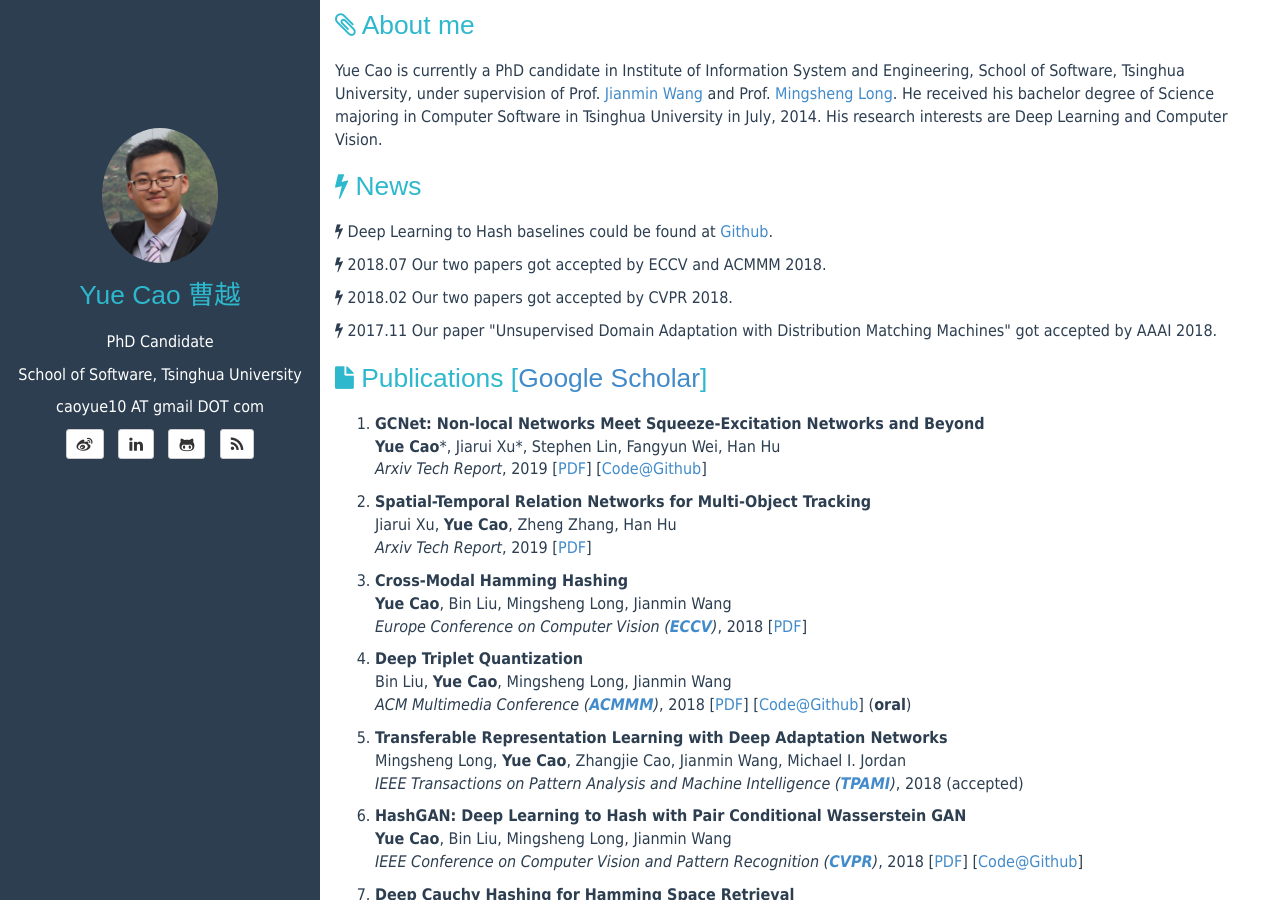
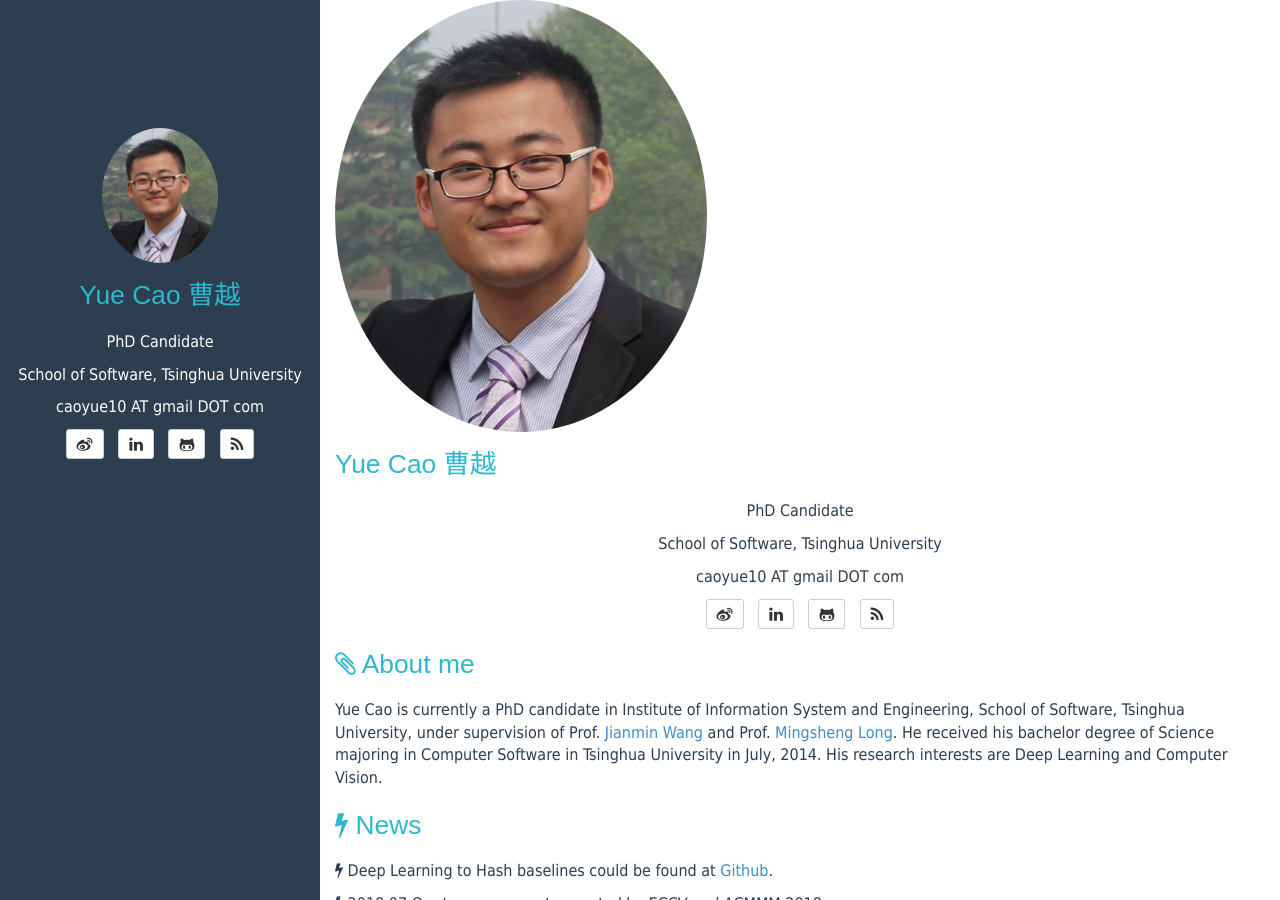
Before and after one commit to caoyue10/caoyue10.github.io, a Jekyll site: the page built from index.html, in a window 1280 px wide and 900 px high. Built offline with Jekyll 4.4.1, drawn with Linux system fonts in a browser that asks for light colours; the list of posts is cut into pages by our own code.

Commit message:
Update index.html

```diff
--- a/index.html
+++ b/index.html
@@ -39,6 +39,73 @@ tagline:
 
 </article>
 {% endfor %}
+
+	<a href="{{ site.BASE_PATH }}/">
+		<img src="{{ site.BASE_PATH }}assets/media/profile.png" class="img-circle" width="40%" />
+	</a>
+    <h1>Yue Cao 曹越</h1>
+    <p class="text-center">PhD Candidate</p>
+    <!--<div class="text-center"><a href="http://www.thss.tsinghua.edu.cn/">School of Software</a>, <a href="http://www.tsinghua.edu.cn/publish/newthu/index.html">Tsinghua University</a></div>-->
+    <p class="text-center">School of Software, Tsinghua University</p>
+    <p class="text-center">caoyue10 AT gmail DOT com</p>
+
+{% if site.author.bio %}
+<!--<div id="bio" class="text-center">-->
+	<!--{{ site.author.bio }}-->
+<!--</div>-->
+{% endif %}
+
+<div id="contact-list" class="text-center">
+	<ul class="list-unstyled list-inline">
+		{% if site.author.twitter %}
+		<li>
+			<a class="btn btn-default btn-sm" href="https://twitter.com/{{ site.author.twitter }}">
+				<i class="fa fa-twitter fa-lg"></i>
+			</a>
+		</li>
+		{% endif %}
+        {% if site.author.weibo %}
+		<li>
+			<a class="btn btn-default btn-sm" href="{{ site.author.weibo }}">
+				<i class="fa fa-weibo fa-lg"></i>
+			</a>
+		</li>
+		{% endif %}
+        {% if site.author.linkedin %}
+		<li>
+			<a class="btn btn-default btn-sm" href="https://linkedin.com/in/{{ site.author.linkedin }}">
+				<i class="fa fa-linkedin fa-lg"></i>
+			</a>
+		</li>
+		{% endif %}
+		<!--{% if site.author.email %}-->
+		<!--<li>-->
+			<!--<a class="btn btn-default btn-sm" href="mailto:{{ site.author.email }}">-->
+				<!--<i class="fa fa-envelope fa-lg"></i>-->
+			<!--</a>-->
+		<!--</li>-->
+		<!--{% endif %}-->
+        {% if site.author.pinterest %}
+		<li>
+			<a class="btn btn-default btn-sm" href="https://pinterest.com/{{ site.author.pinterest }}">
+				<i class="fa fa-pinterest fa-lg"></i>
+			</a>
+		</li>
+		{% endif %}
+        {% if site.author.github %}
+		<li>
+			<a class="btn btn-default btn-sm" href="https://github.com/{{ site.author.github }}">
+				<i class="fa fa-github-alt fa-lg"></i>
+			</a>
+		</li>
+		{% endif %}
+		<li>
+			<a class="btn btn-default btn-sm" href="{{ site.BASE_PATH }}/{{ site.rss_path }}">
+				<i class="fa fa-rss fa-lg"></i>
+			</a>
+		</li>
+	</ul>
+</div>
 
 <div class="Bio">
     <header>
```
